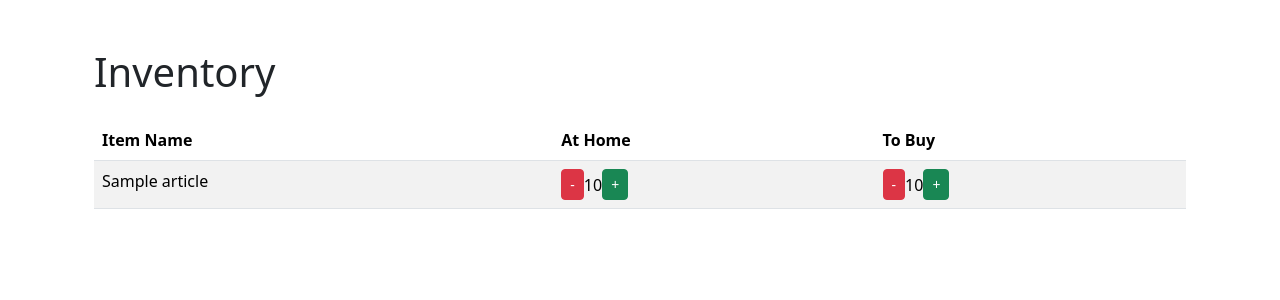
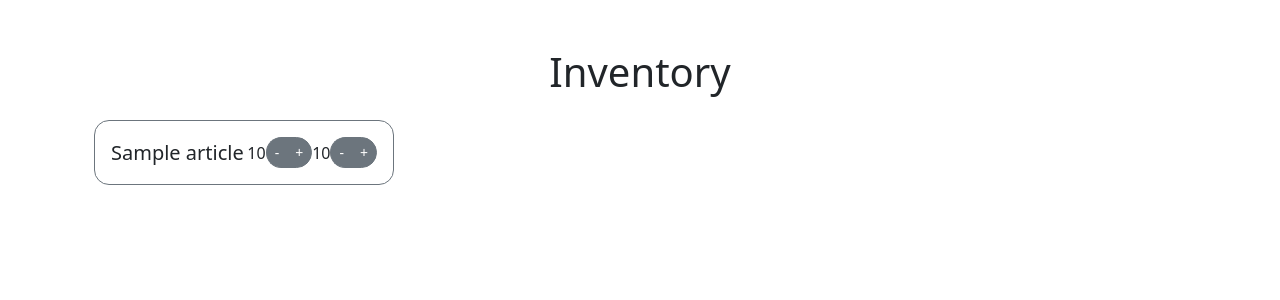
Before and after one commit to R-dVL/lima, a Django app: page /inventory/ in a window 1280 px wide. Shown: the top 300 px of the page. Run offline with Django 4.2, Linux system fonts and the light colour scheme; a user stored in the database is signed in; tables that the repository leaves empty hold one stand-in row (values such as "Sample post"); some libraries are stand-ins or nearby versions.

Commit message:
Add icons and fix login

```diff
--- a/app/inventory/templates/article_list.html
+++ b/app/inventory/templates/article_list.html
@@ -4,47 +4,38 @@
 {% endblock %}
 {% block content %}
 <div class="container mt-5">
-    <h1 class="mb-4">Inventory</h1>
-    <table class="table table-striped">
-        <thead>
-            <tr>
-                <th scope="col">Item Name</th>
-                <th scope="col">At Home</th>
-                <th scope="col">To Buy</th>
-            </tr>
-        </thead>
-        <tbody>
-            {% for item in items %}
-                <tr>
-                    <td>{{ item.name }}</td>
-                    <td>
-                        <div class="d-flex align-items-center">
-                            <!-- Only show "-" button if quantity_at_home > 0 -->
-                            {% if item.quantity_at_home > 0 %}
-                                <a href="{% url 'decrease_quantity' item.pk %}" class="btn btn-danger btn-sm mr-2">-</a>
-                            {% endif %}
-                            {{ item.quantity_at_home }}
-                            <a href="{% url 'increase_quantity' item.pk %}" class="btn btn-success btn-sm ml-2">+</a>
+    <h1 class="mb-4 text-center">Inventory</h1>
+    <div class="d-flex flex-wrap justify-content-between">
+        {% for item in items %}
+            <div class="card mb-3" style="border: 1px solid #6c757d; border-radius: 15px; width: 100%; max-width: 300px; margin-right: 10px;">
+                <div class="card-body d-flex align-items-center">
+                    <h5 class="card-title mb-0 flex-grow-1">{{ item.name }}</h5>
+                    <div class="d-flex align-items-center">
+                        <span class="mr-2">{{ item.quantity_at_home }}</span>
+                        <div class="btn-group">
+                            <a href="{% url 'decrease_quantity' item.pk %}"
+                               class="btn btn-secondary btn-sm rounded-left {% if item.quantity_at_home == 0 %}disabled{% endif %}">-</a>
+                            <a href="{% url 'increase_quantity' item.pk %}"
+                               class="btn btn-secondary btn-sm rounded-right">+</a>
                         </div>
-                    </td>
-                    <td>
-                        <div class="d-flex align-items-center">
-                            <!-- Only show "-" button if quantity_to_buy > 0 -->
-                            {% if item.quantity_to_buy > 0 %}
-                                <a href="{% url 'decrease_quantity_to_buy' item.pk %}" class="btn btn-danger btn-sm mr-2">-</a>
-                            {% endif %}
-                            {{ item.quantity_to_buy }}
-                            <a href="{% url 'increase_quantity_to_buy' item.pk %}" class="btn btn-success btn-sm ml-2">+</a>
+                    </div>
+                    <div class="d-flex align-items-center ml-3">
+                        <span class="mr-2">{{ item.quantity_to_buy }}</span>
+                        <div class="btn-group">
+                            <a href="{% url 'decrease_quantity_to_buy' item.pk %}"
+                               class="btn btn-secondary btn-sm rounded-left {% if item.quantity_to_buy == 0 %}disabled{% endif %}">-</a>
+                            <a href="{% url 'increase_quantity_to_buy' item.pk %}"
+                               class="btn btn-secondary btn-sm rounded-right">+</a>
                         </div>
-                    </td>
-                </tr>
-            {% empty %}
-                <tr>
-                    <td colspan="3">No items in inventory.</td>
-                </tr>
-            {% endfor %}
-        </tbody>
-    </table>
+                    </div>
+                </div>
+            </div>
+        {% empty %}
+            <div class="alert alert-warning" role="alert" style="width: 100%;">
+                No items in inventory.
+            </div>
+        {% endfor %}
+    </div>
 </div>
 
 <script src="https://code.jquery.com/jquery-3.5.1.slim.min.js"></script>
--- a/app/server/settings.py
+++ b/app/server/settings.py
@@ -131,4 +131,4 @@ MEDIA_ROOT = os.path.join(BASE_DIR, 'uploads')
 
 DEFAULT_AUTO_FIELD = 'django.db.models.BigAutoField'
 
-LOGIN_URL = 'login'
+LOGIN_URL = '/users/login/'
--- /dev/null
+++ b/app/static/css/base.css
@@ -0,0 +1,24 @@
+.btn-group .btn {
+    border-radius: 20px; /* Adjust this value for a more pronounced oval shape */
+    background-color: #6c757d; /* Grey color */
+    color: white; /* Text color */
+}
+
+.btn-group .btn.disabled {
+    background-color: rgba(108, 117, 125, 0.5); /* Lighter grey with transparency */
+    color: rgba(255, 255, 255, 0.5); /* Lighter text color */
+    pointer-events: none; /* Prevent clicks on the disabled button */
+}
+
+.btn-group .btn:not(:last-child) {
+    border-right: none; /* Remove right border of the - button to unify the appearance */
+}
+
+@media (max-width: 576px) {
+    .card h5 {
+        font-size: 1.2rem; /* Smaller font size for mobile */
+    }
+    .btn-group .btn {
+        font-size: 0.9rem; /* Adjust button size */
+    }
+}
--- a/app/templates/base.html
+++ b/app/templates/base.html
@@ -1,10 +1,17 @@
-{% load static%}
+{% load static %}
 <!DOCTYPE html>
 <html lang="en">
 <head>
     <meta charset="UTF-8">
     <meta name="viewport" content="width=device-width, initial-scale=1.0">
-    <meta name="apple-mobile-web-app-title" content="AMS" />
+    <meta name="apple-mobile-web-app-title" content="Visir" />
+
+    <link rel="icon" type="image/png" href="/static/assets/icons/favicon-48x48.png" sizes="48x48" />
+    <link rel="icon" type="image/svg+xml" href="/static/assets/icons/favicon.svg" />
+    <link rel="shortcut icon" href="/static/assets/icons/favicon.ico" />
+    <link rel="apple-touch-icon" sizes="180x180" href="/static/assets/icons/apple-touch-icon.png" />
+    <meta name="apple-mobile-web-app-title" content="Lima" />
+    <link rel="manifest" href="/static/assets/icons/site.webmanifest" />
 
     <title>{% block title %}{% endblock %}</title>
 
@@ -13,6 +20,7 @@
         {% bootstrap_css %}
         {% bootstrap_javascript %}
         <link rel="stylesheet" href="https://cdnjs.cloudflare.com/ajax/libs/font-awesome/6.0.0/css/all.min.css">
+        <link rel="stylesheet" href="{% static 'css/base.css' %}">
     {% endblock stylesheets %}
 </head>
 <body>
--- a/app/users/urls.py
+++ b/app/users/urls.py
@@ -1,9 +1,7 @@
-from django.conf import settings
-from django.conf.urls.static import static
 from django.urls import path
 from . import views
 
 urlpatterns = [
-    path('login/', views.login_view, name='login'),
-    path('logout/', views.logout_view, name='logout'),
+    path('login/', views.login_view, name='login'),      # Login view
+    path('logout/', views.logout_view, name='logout'),   # Logout view
 ]
```
Also changed, not shown: app/static/assets/icons/apple-touch-icon.png (added), app/static/assets/icons/favicon-48x48.png (added), app/static/assets/icons/favicon.ico (added), app/static/assets/icons/favicon.svg (added), app/static/assets/icons/site.webmanifest (added), app/static/assets/icons/web-app-manifest-192x192.png (added), app/static/assets/icons/web-app-manifest-512x512.png (added).
